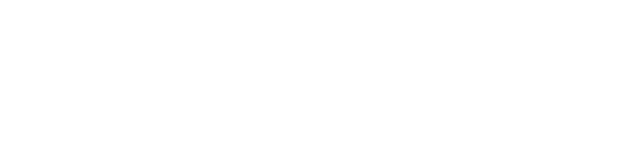
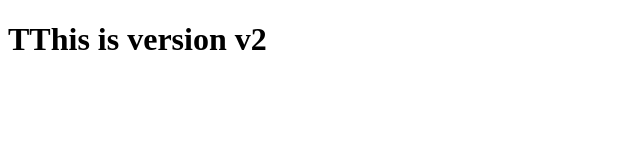
Before and after one commit to garimaa28/Myrepo, a plain HTML site: page index.html in a window 1280 px wide. Shown: the whole page, without its empty margins (0-640 px from the left). Drawn offline with Linux system fonts and the light colour scheme.

Commit message:
this is v2

```diff
--- a/index.html
+++ b/index.html
@@ -6,6 +6,6 @@
     <title>Document</title>
 </head>
 <body>
-
+    <h1>TThis is version v2</h1>
 </body>
 </html>
```
